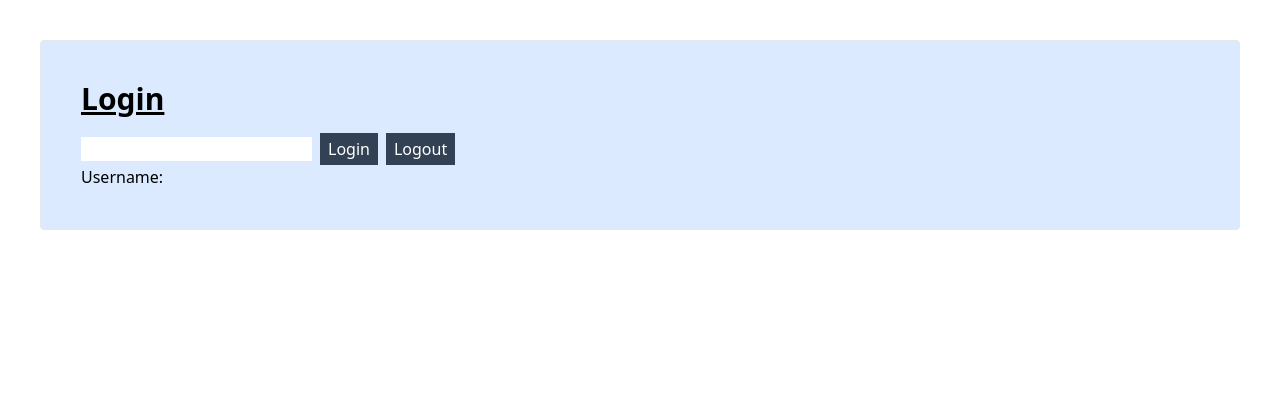
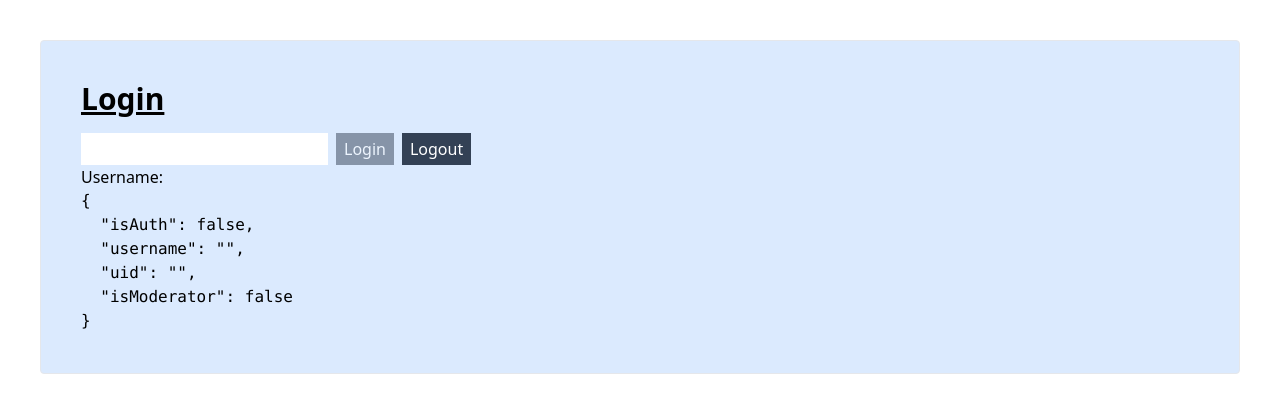
Before and after one commit to kypexfly/learn, a React (Vite) app: page / in a window 1280 px wide. Shown: the top 412 px of the page. Built offline with nearby package versions, Linux system fonts and the light colour scheme.

Commit message:
checkpoint

```diff
--- a/src/App.tsx
+++ b/src/App.tsx
@@ -7,6 +7,9 @@ function App() {
   const isModerator = useAppSelector(
     (state) => state.authReducer.value.isModerator
   )
+
+  const auth = useAppSelector((state) => state.authReducer.value)
+
   return (
     <div className="m-10 rounded border bg-blue-100 p-10">
       <Login />
@@ -15,6 +18,8 @@ function App() {
       {isModerator && (
         <p className="font-bold text-red-500">You are a moderator!</p>
       )}
+
+      <pre>{JSON.stringify(auth, null, 2)}</pre>
     </div>
   )
 }
--- a/src/components/Login.tsx
+++ b/src/components/Login.tsx
@@ -29,13 +29,14 @@ const Login = () => {
       <h1 className="text-3xl font-bold underline">Login</h1>
       <input
         type="text"
-        className="mr-2"
+        className="mr-2 px-2 py-1"
         value={username}
         onChange={(e) => setUsername(e.target.value)}
       />
 
       <button
-        className="mr-2 bg-slate-700 px-2 py-1 text-white"
+        className="mr-2 bg-slate-700 px-2 py-1 text-white disabled:opacity-50"
+        disabled={!username}
         onClick={onClickLogin}
       >
         Login
--- a/src/redux/features/authSlice.ts
+++ b/src/redux/features/authSlice.ts
@@ -1,4 +1,4 @@
-import { createSlice, type PayloadAction } from "@reduxjs/toolkit"
+import { createSlice, nanoid, type PayloadAction } from "@reduxjs/toolkit"
 
 type InitialState = {
   value: AuthState
@@ -32,7 +32,7 @@ export const auth = createSlice({
         value: {
           isAuth: true,
           username: action.payload,
-          uid: "aaaa-bbbb-cccc-dddd",
+          uid: nanoid(),
           isModerator: false,
         },
       }
```
Also changed, not shown: 1 other file (tests, documents, lock files or other folders).
